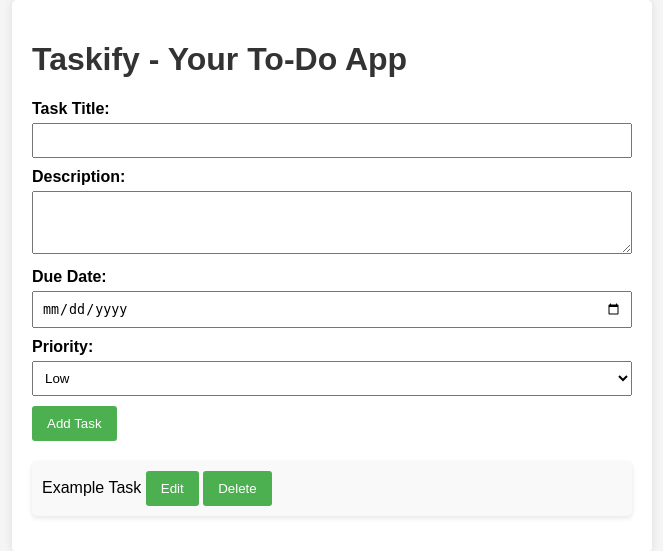
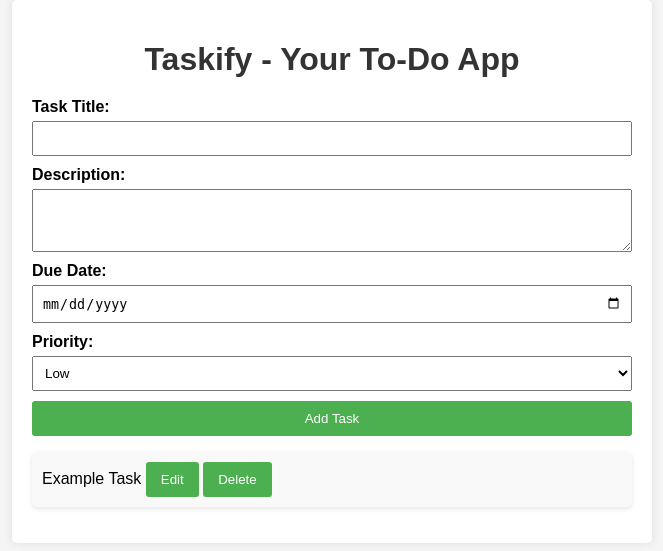
Before and after one commit to DemisoDaba/basic-todo-app, a Flask app: page / in a window 1280 px wide. Shown: the top 551 px of the page, without its empty margins (308-971 px from the left). Run offline with Flask 2, Linux system fonts and the light colour scheme.

Commit message:
Update style.css

```diff
--- a/static/css/style.css
+++ b/static/css/style.css
@@ -18,10 +18,13 @@ body {
 
 h1 {
     color: #333;
+    text-align: center;
+    margin-bottom: 20px;
 }
 
 form {
-    margin-bottom: 20px;
+    display: flex;
+    flex-direction: column;
 }
 
 label {
```
